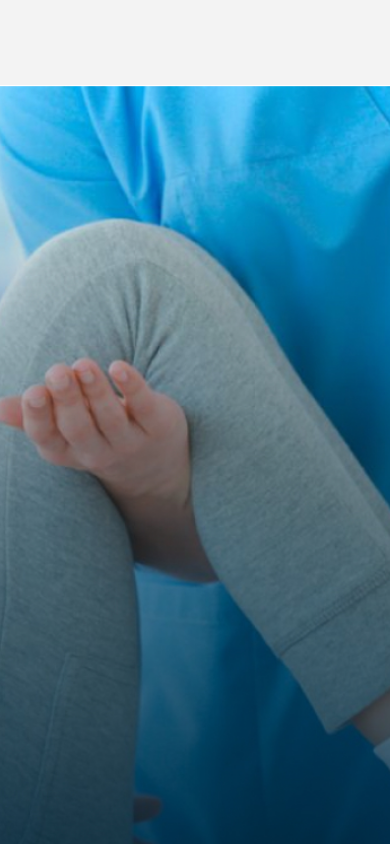
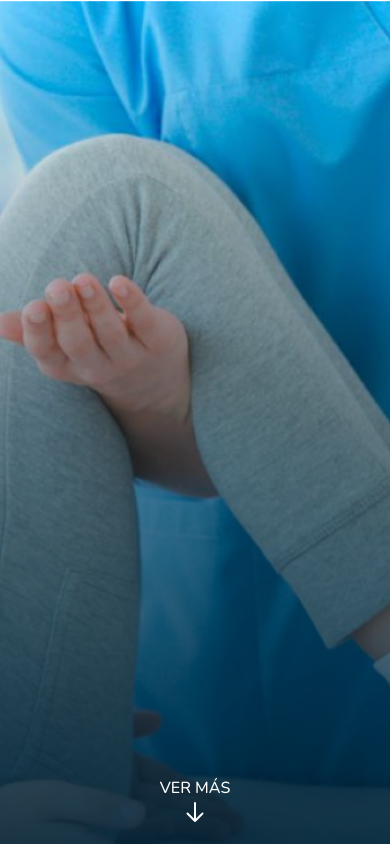
Before and after one commit to tomaslami/update-genesis, a Next.js app: page / in a window 390 px wide. Shown: the top 844 px of the page. Built offline with nearby package versions, Linux system fonts and the light colour scheme.

Commit message:
header and carousel changes

```diff
--- a/src/components/Header.tsx
+++ b/src/components/Header.tsx
@@ -6,7 +6,7 @@
 
 const Header = () => {
   return (
-    <header className='w-full h-[85px] bg-[#f3f3f3]'>
+    <header className='w-full h-[85px] hidden lg:flex justify-center items-center bg-[#f3f3f3]'>
       <nav className='w-full h-full hidden lg:flex justify-center items-center'>
         <div className='w-2/5 h-full justify-start items-center hidden md:flex'>
           <img src="GNS-2.webp" alt="Génesis_Logo" className='w-[200px] h-[45px]' />
--- a/src/components/tools/CardsCarousel.tsx
+++ b/src/components/tools/CardsCarousel.tsx
@@ -26,7 +26,7 @@
 
 
   return (
-    <div className='w-full md:h-[500px] h-[300px] justify-center items-center flex gap-20 lg:px-2 '>
+    <div className='w-full lg:h-[500px] h-[300px] justify-center items-center flex gap-20 lg:px-2 '>
       <Swiper
         centeredSlides={true}
         centerInsufficientSlides={true}
```
